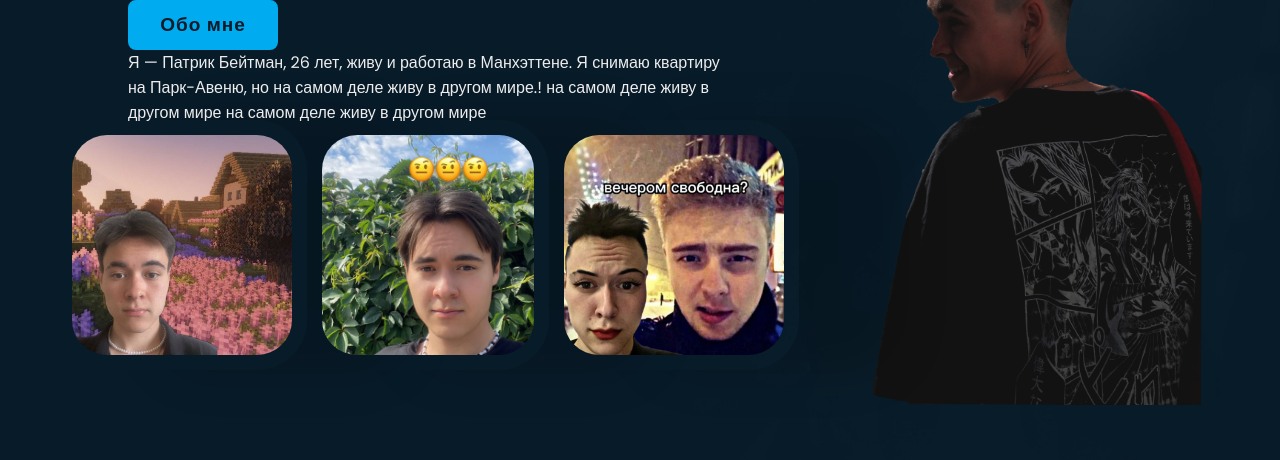
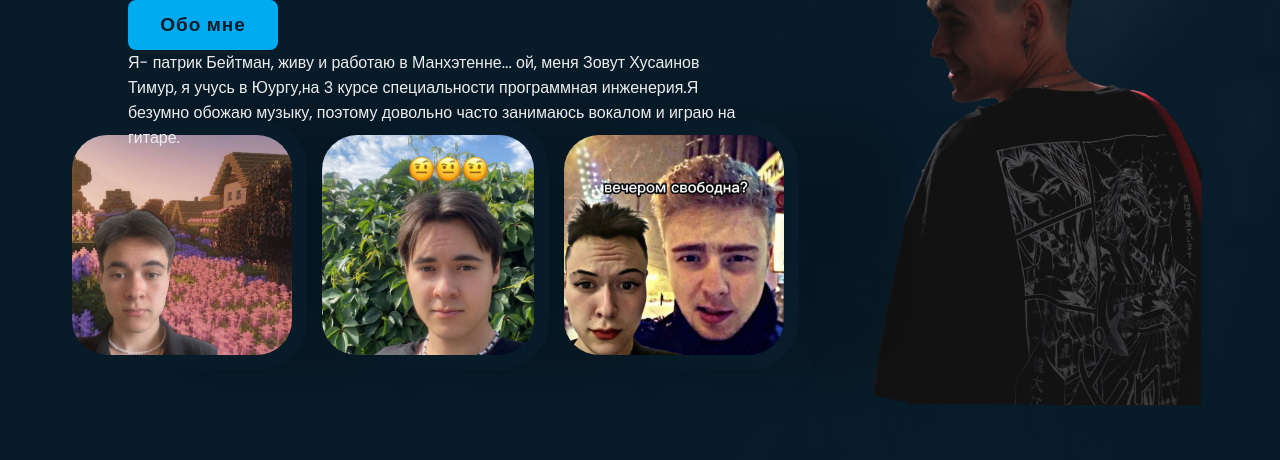
Before and after one commit to SilentGodTM/portfolio, a plain HTML site: page index.html in a window 1280 px wide. Both pictures are taken after a click on the link "Обо мне". Shown: the part 238-698 px from the top of the page. Drawn offline with nearby package versions, Linux system fonts and the light colour scheme.

Commit message:
Update index.html

```diff
--- a/index.html
+++ b/index.html
@@ -31,8 +31,9 @@
 
                 <div class="btn-box">
                     <a href="#" class="buttoninfo"> Обо мне</a>
-                    <div class="info" style="display:none;">Я — Патрик Бейтман, 26 лет, живу и работаю в Манхэттене.
-                         Я снимаю квартиру на Парк-Авеню, но на самом деле живу в другом мире.! на самом деле живу в другом мире на самом деле живу в другом мире</div>
+                    <div class="info" style="display:none;">Я- патрик Бейтман, живу и работаю в Манхэтенне... ой, меня Зовут Хусаинов Тимур, я
+                        учусь в Юургу,на 3 курсе специальности программная инженерия.Я безумно обожаю музыку,
+                        поэтому довольно часто занимаюсь вокалом и играю на гитаре.</div>
 
                 </div>
                 <div class="down">
```
